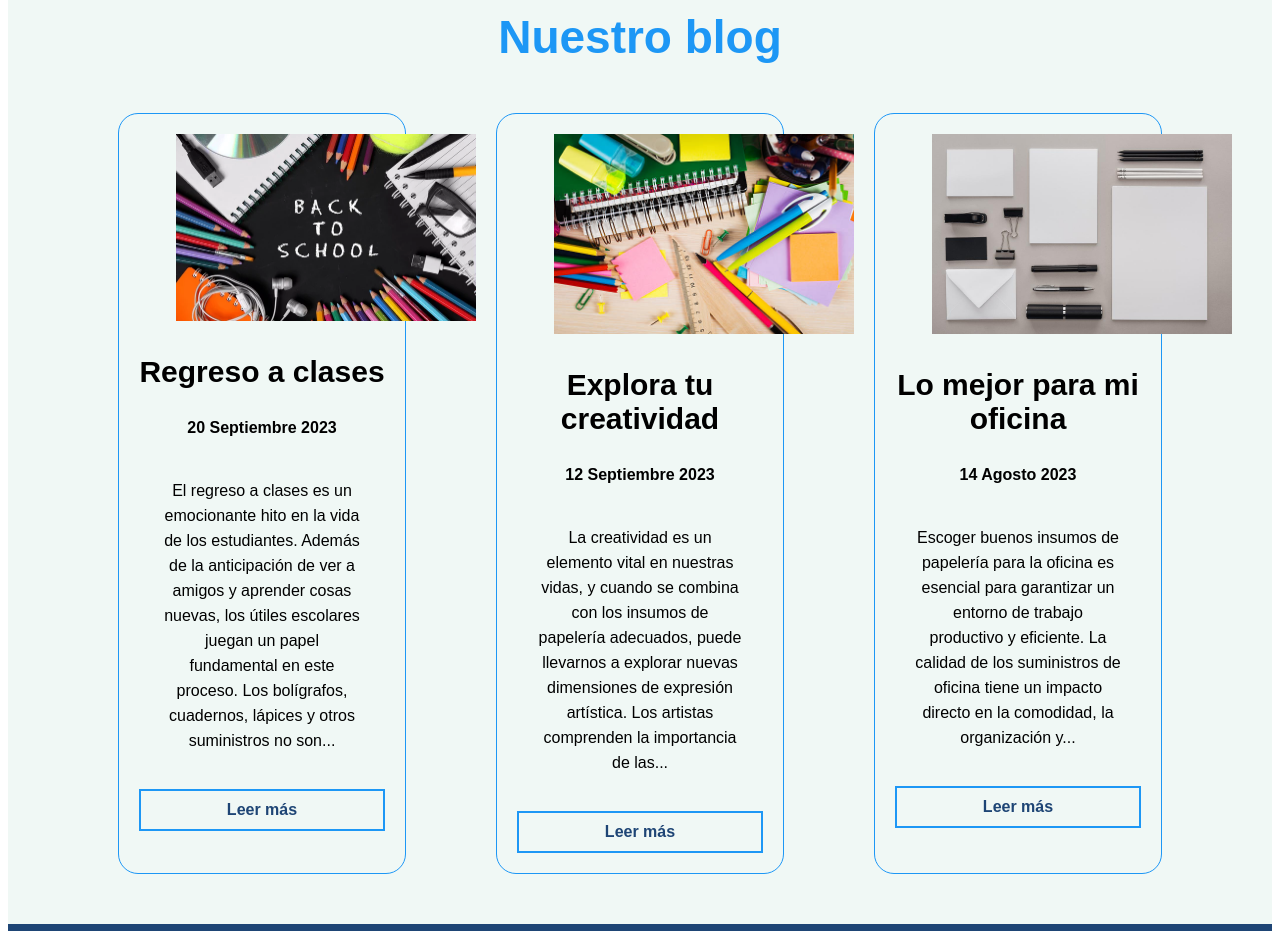
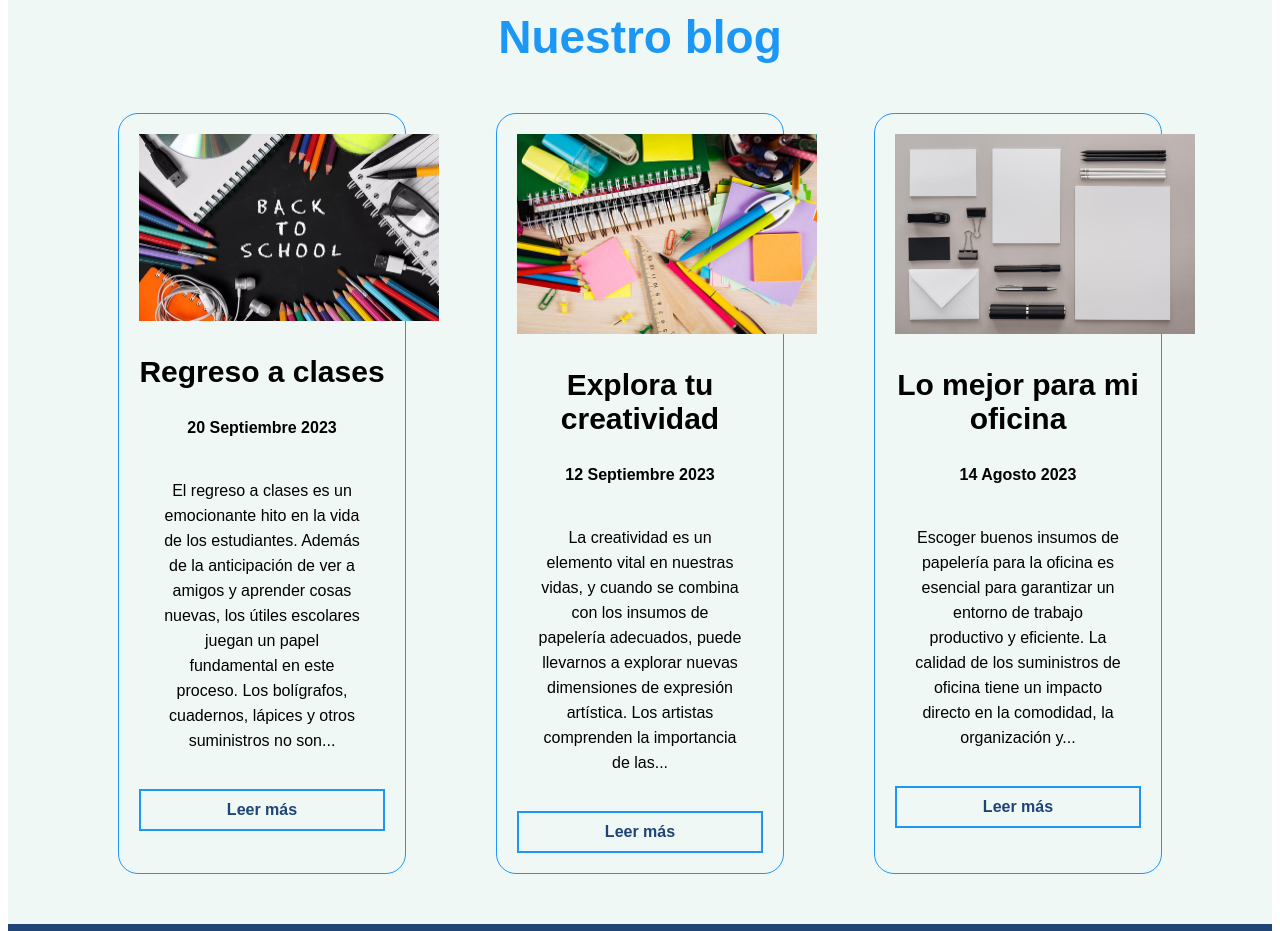
Before and after one commit to quirogaez/papelapp, a plain HTML site: page index.html in a window 1280 px wide. Shown: the part 1420-2351 px from the top of the page. Drawn offline with nearby package versions, Linux system fonts and the light colour scheme; a web font is replaced by a local one.

Commit message:
arreglo ultimos detalles

```diff
--- a/css/styles.css
+++ b/css/styles.css
@@ -101,7 +101,7 @@
 .cardImg{
     width: 300px;
     object-fit: cover;
-    margin-left: 15%;
+   /* margin-left: 15%;*/
 }
 
 .cardTitle{
```
